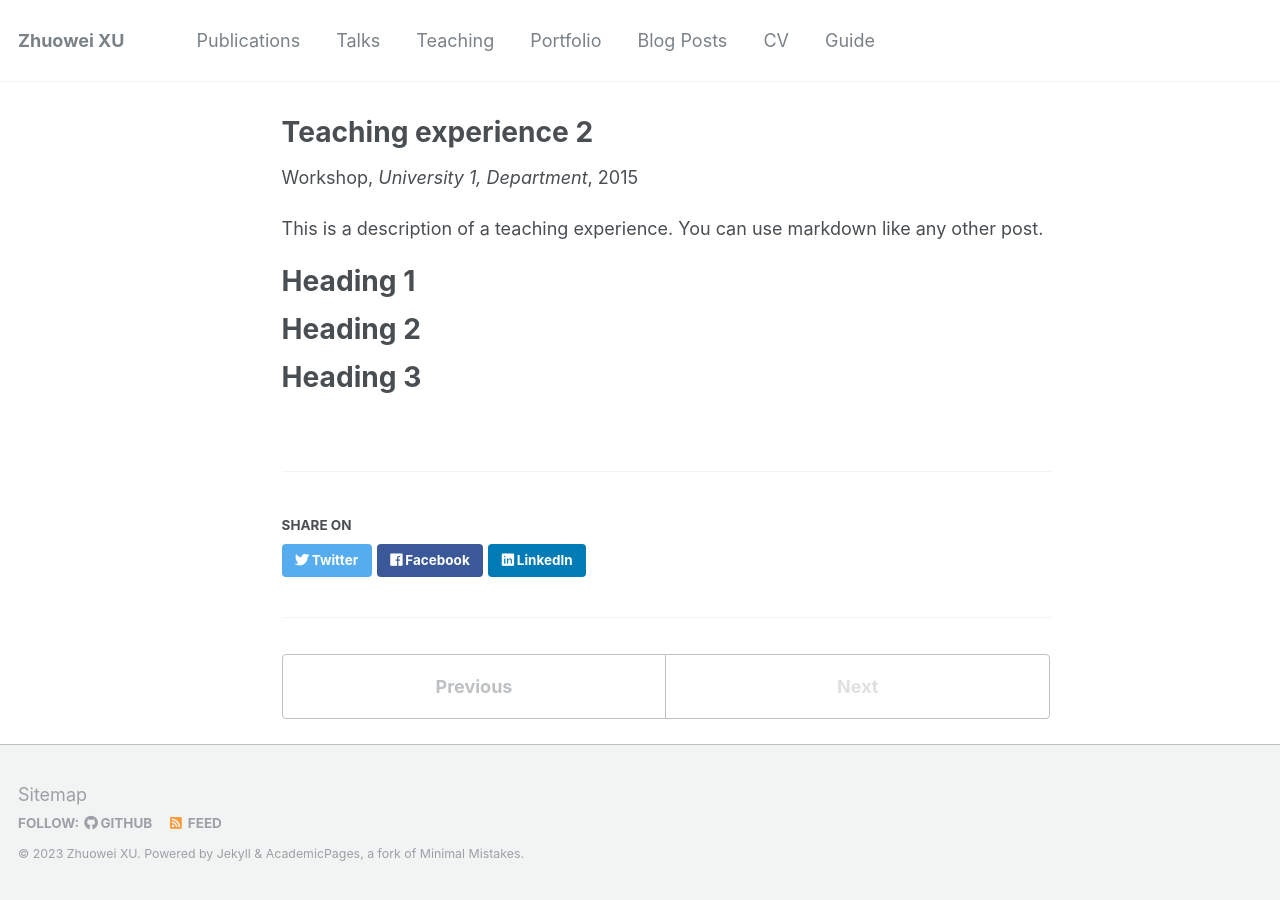
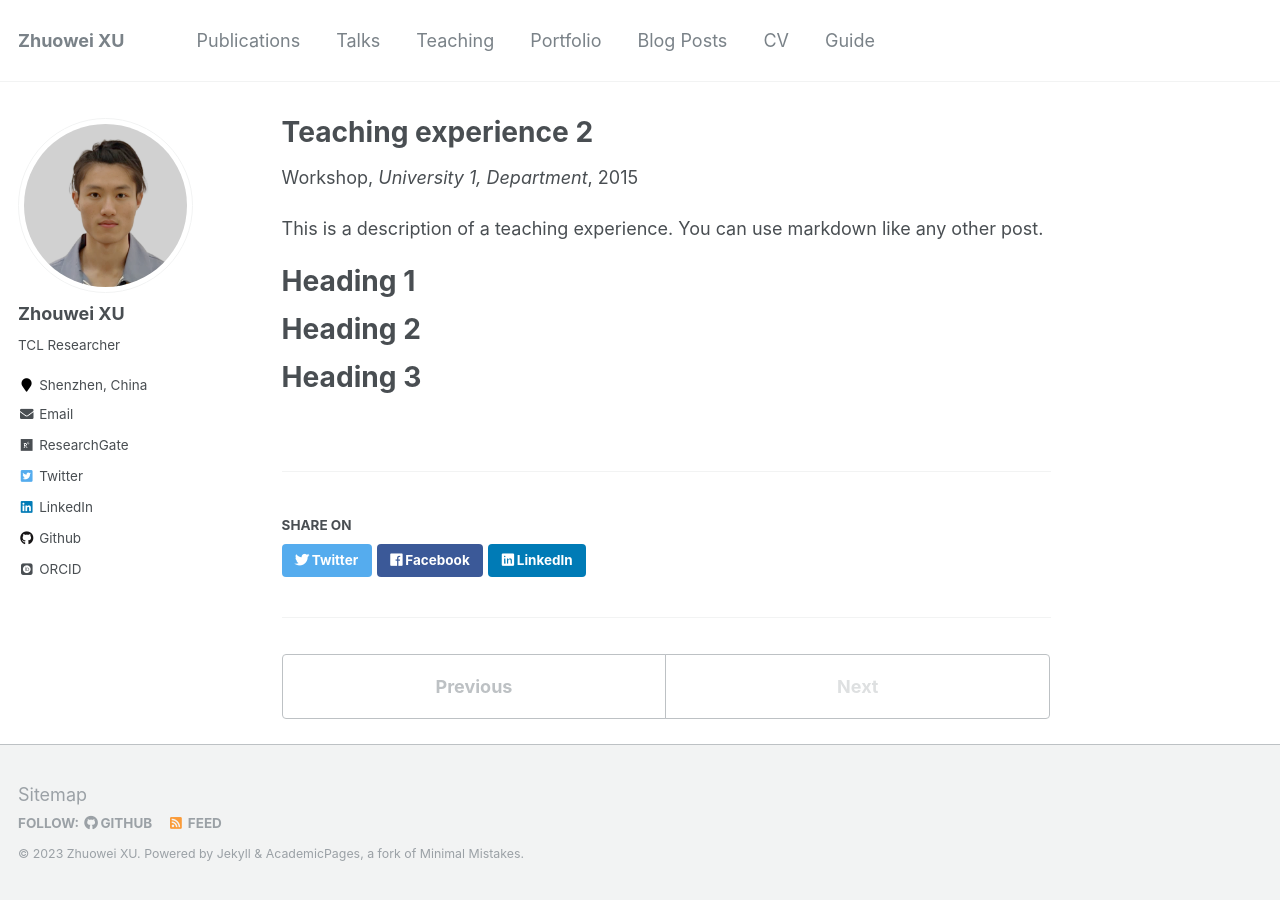
Before and after one commit to zw-xxx/zw-xxxX.github.io, a Jekyll site: the page built from _teaching/2015-spring-teaching-2.md, in a window 1280 px wide. Built offline with Jekyll 4.4.1, drawn with Linux system fonts in a browser that asks for light colours; some web fonts are replaced; part of the change alters nothing that is shown.

```diff
--- a/_config.yml
+++ b/_config.yml
@@ -215,7 +215,7 @@ defaults:
       type: teaching
     values:
       layout: single
-      author_profile: false
+      author_profile: true
       share: true
       comments: true
   # _publications
@@ -233,7 +233,7 @@ defaults:
       type: portfolio
     values:
       layout: single
-      author_profile: false
+      author_profile: true
       share: true
       comment: true
   # _talks
@@ -242,7 +242,7 @@ defaults:
       type: talks
     values:
       layout: talk
-      author_profile: false
+      author_profile: true
       share: true
 
 # Sass/SCSS
```
